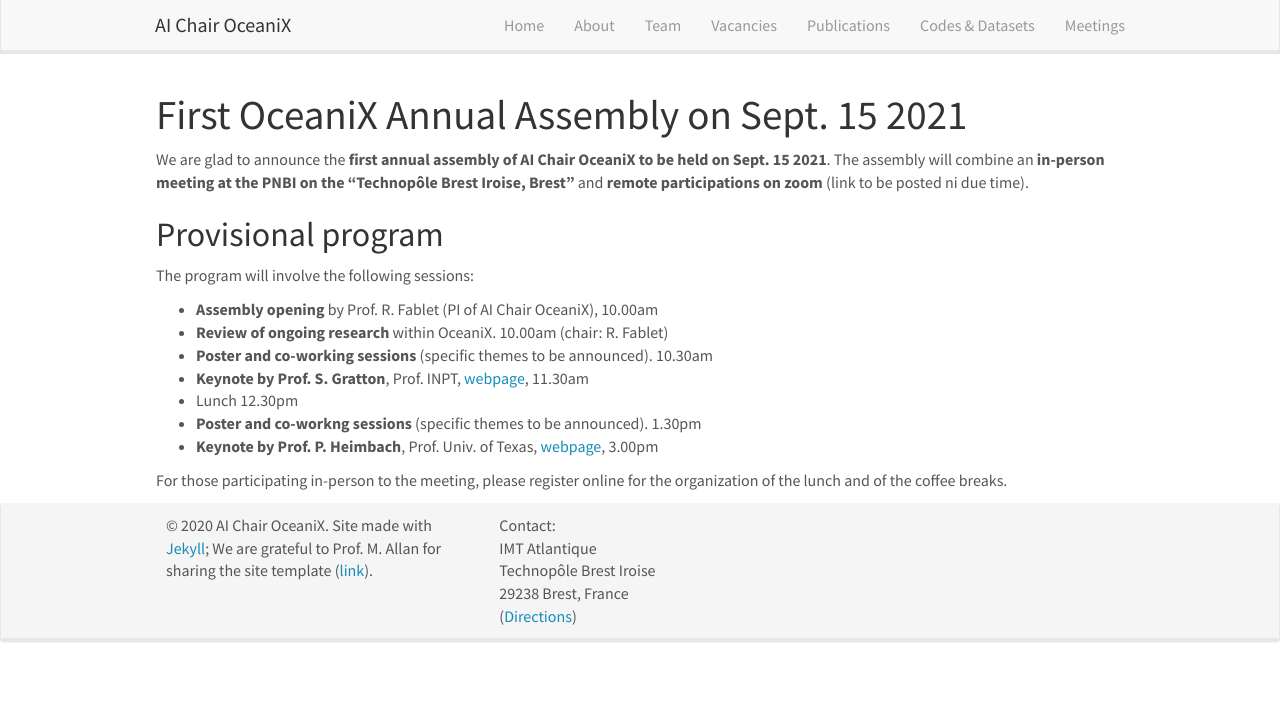
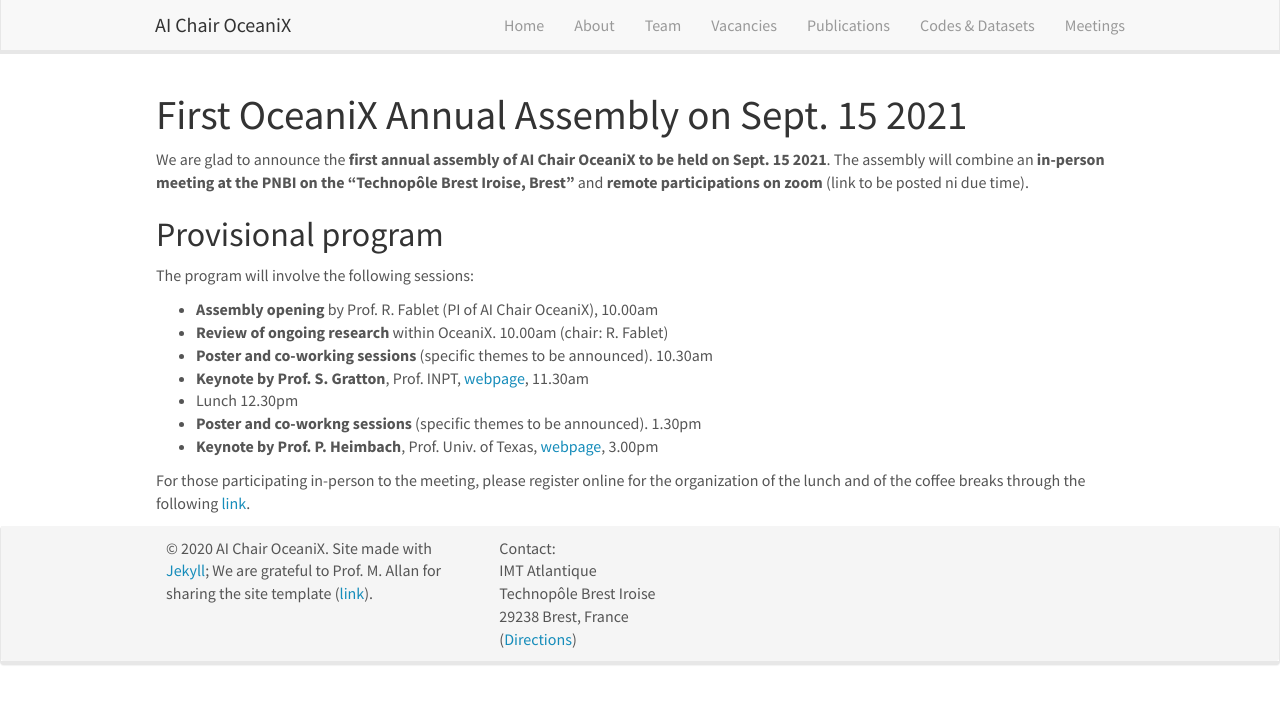
Before and after one commit to CIA-Oceanix/CIA-Oceanix.github.io, a Jekyll site: the page built from _pages/assembly.md, in a window 1280 px wide. Shown: the top 704 px of the page. Built offline with Jekyll 4.4.1, drawn with Linux system fonts in a browser that asks for light colours; nearby versions of some CDN libraries.

Commit message:
Update assembly.md

```diff
--- a/_pages/assembly.md
+++ b/_pages/assembly.md
@@ -21,4 +21,4 @@
 - **Poster and co-workng sessions** (specific themes to be announced). 1.30pm
 - **Keynote by Prof. P. Heimbach**, Prof. Univ. of Texas, [webpage](https://www.jsg.utexas.edu/researcher/patrick_heimbach/), 3.00pm
 
-For those participating in-person to the meeting, please register online for the organization of the lunch and of the coffee breaks.
+For those participating in-person to the meeting, please register online for the organization of the lunch and of the coffee breaks through the following [link](https://forms.gle/FfoSbN4KAejGfVY66).
```
